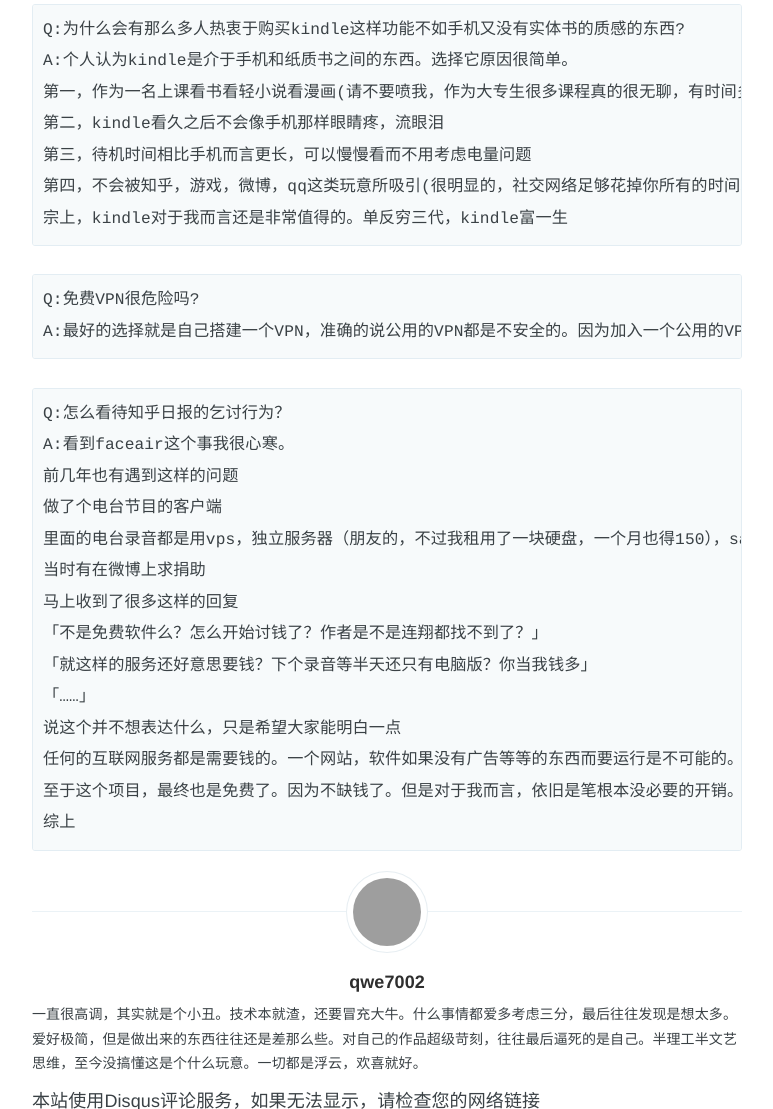
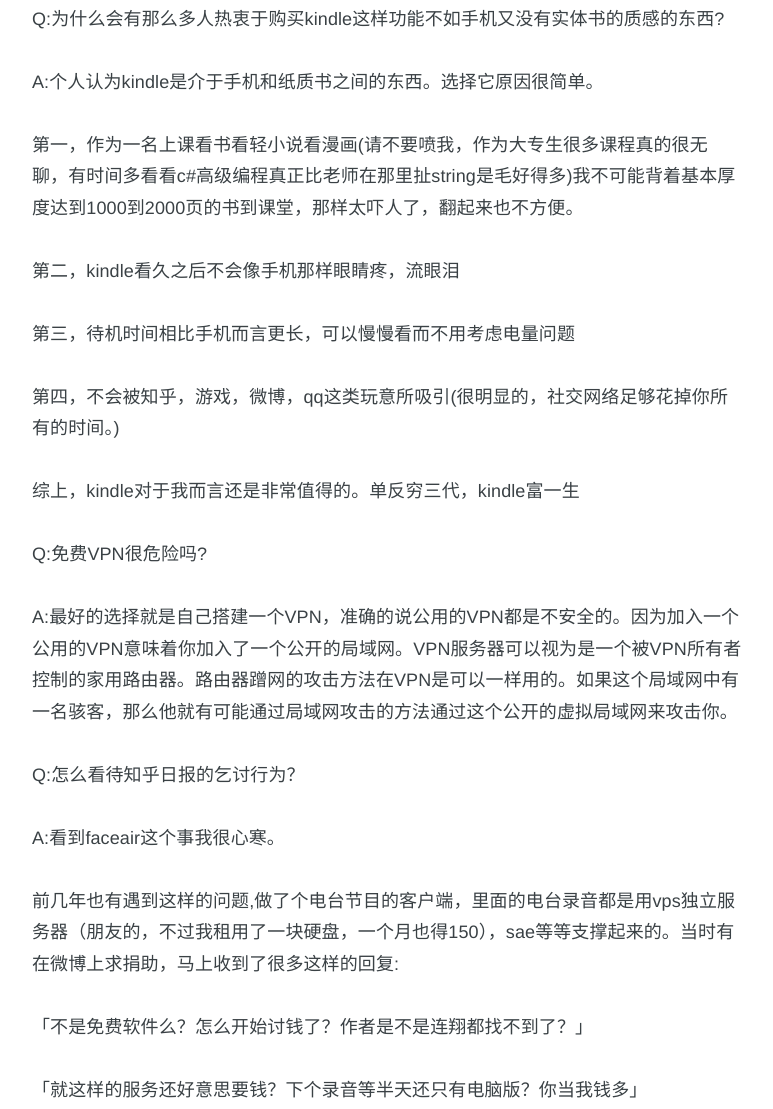
Before and after one commit to qwe7002/qwe7002.github.io, a plain HTML site: page post/wo-zai-zhi-hu-shang-de-yi-xie-hui-da.html in a window 1280 px wide. Shown: the part 311-1420 px from the top of the page, without its empty margins (253-1026 px from the left). Drawn offline with nearby package versions, Linux system fonts and the light colour scheme; grey boxes are pictures that could not be loaded; a script that the page names is missing.

Commit message:
Release time：Sun Aug 26 00:02:50 2018

```diff
--- a/post/wo-zai-zhi-hu-shang-de-yi-xie-hui-da.html
+++ b/post/wo-zai-zhi-hu-shang-de-yi-xie-hui-da.html
@@ -5,7 +5,7 @@
     <meta http-equiv="X-UA-Compatible" content="IE=edge">
     <meta name="renderer" content="webkit">
     <meta name="viewport" content="width=device-width, initial-scale=1.0"><title>我在知乎上的一些回答</title>
-    <meta name="description" content="以下是我个人觉得自己在知乎上不错的回答。">
+    <meta name="description" content="以下是我个人觉得自己在知乎上不错的回答。Q:为什么会有那么多人热衷于购买kindle这样功能不如手机又没有实体书的质感的东西?A:个人认为kindle是介于手机和纸质书之间的东西。选择它原因很简单。第一，作为一名上课看书看轻小说看漫画(请不要喷我，作为大专生很多课程真的很无聊，有时间多看看c高级编程真正比老师在那里扯string是毛好得多)我不可能背着基本厚度达到1000到2000页的书到课堂，那样太吓人了，翻起来也不方便。">
     <link rel="shortcut icon" href="https://qwe7002.com/static/user_file/favicon.ico">
     <link href="//cdn.bootcss.com/highlight.js/9.10.0/styles/github.min.css" rel="stylesheet">
     <link rel="stylesheet" type="text/css" href="/static/casper/css/screen.css">
@@ -55,36 +55,42 @@
             </header>
 
             <section class="post-content">
-                <p>以下是我个人觉得自己在知乎上不错的回答。
-<pre>
-Q:为什么会有那么多人热衷于购买kindle这样功能不如手机又没有实体书的质感的东西?
-A:个人认为kindle是介于手机和纸质书之间的东西。选择它原因很简单。
-第一，作为一名上课看书看轻小说看漫画(请不要喷我，作为大专生很多课程真的很无聊，有时间多看看c#高级编程真正比老师在那里扯string是毛好得多)我不可能背着基本厚度达到1000到2000页的书到课堂，那样太吓人了，翻起来也不方便。
-第二，kindle看久之后不会像手机那样眼睛疼，流眼泪
-第三，待机时间相比手机而言更长，可以慢慢看而不用考虑电量问题
-第四，不会被知乎，游戏，微博，qq这类玩意所吸引(很明显的，社交网络足够花掉你所有的时间。)
-宗上，kindle对于我而言还是非常值得的。单反穷三代，kindle富一生
-</pre>
-<pre>
-Q:免费VPN很危险吗?
-A:最好的选择就是自己搭建一个VPN，准确的说公用的VPN都是不安全的。因为加入一个公用的VPN意味着你加入了一个公开的局域网。VPN服务器可以视为是一个被VPN所有者控制的家用路由器。路由器蹭网的攻击方法在VPN是可以一样用的。如果这个局域网中有一名骇客，那么他就有可能通过局域网攻击的方法通过这个公开的虚拟局域网来攻击你。
-</pre>
-<pre>
-Q:怎么看待知乎日报的乞讨行为？
-A:看到faceair这个事我很心寒。
-前几年也有遇到这样的问题
-做了个电台节目的客户端
-里面的电台录音都是用vps，独立服务器（朋友的，不过我租用了一块硬盘，一个月也得150），sae等等支撑起来的。
-当时有在微博上求捐助
-马上收到了很多这样的回复
-「不是免费软件么？怎么开始讨钱了？作者是不是连翔都找不到了？」
-「就这样的服务还好意思要钱？下个录音等半天还只有电脑版？你当我钱多」
-「……」
-说这个并不想表达什么，只是希望大家能明白一点
-任何的互联网服务都是需要钱的。一个网站，软件如果没有广告等等的东西而要运行是不可能的。如果一直运行下去而没有任何捐助，那么这个网站终究还是要关闭，软件也是一样。
-至于这个项目，最终也是免费了。因为不缺钱了。但是对于我而言，依旧是笔根本没必要的开销。作为我，做一个免费的项目其实也好。毕竟这只是一个情怀。和利益，没有关系。
-综上
-</pre></p>
+                <p>以下是我个人觉得自己在知乎上不错的回答。</p>
+
+<p>Q:为什么会有那么多人热衷于购买kindle这样功能不如手机又没有实体书的质感的东西?</p>
+
+<p>A:个人认为kindle是介于手机和纸质书之间的东西。选择它原因很简单。</p>
+
+<p>第一，作为一名上课看书看轻小说看漫画(请不要喷我，作为大专生很多课程真的很无聊，有时间多看看c#高级编程真正比老师在那里扯string是毛好得多)我不可能背着基本厚度达到1000到2000页的书到课堂，那样太吓人了，翻起来也不方便。</p>
+
+<p>第二，kindle看久之后不会像手机那样眼睛疼，流眼泪</p>
+
+<p>第三，待机时间相比手机而言更长，可以慢慢看而不用考虑电量问题</p>
+
+<p>第四，不会被知乎，游戏，微博，qq这类玩意所吸引(很明显的，社交网络足够花掉你所有的时间。)</p>
+
+<p>综上，kindle对于我而言还是非常值得的。单反穷三代，kindle富一生</p>
+
+<p>Q:免费VPN很危险吗?</p>
+
+<p>A:最好的选择就是自己搭建一个VPN，准确的说公用的VPN都是不安全的。因为加入一个公用的VPN意味着你加入了一个公开的局域网。VPN服务器可以视为是一个被VPN所有者控制的家用路由器。路由器蹭网的攻击方法在VPN是可以一样用的。如果这个局域网中有一名骇客，那么他就有可能通过局域网攻击的方法通过这个公开的虚拟局域网来攻击你。</p>
+
+<p>Q:怎么看待知乎日报的乞讨行为？</p>
+
+<p>A:看到faceair这个事我很心寒。</p>
+
+<p>前几年也有遇到这样的问题,做了个电台节目的客户端，里面的电台录音都是用vps独立服务器（朋友的，不过我租用了一块硬盘，一个月也得150），sae等等支撑起来的。当时有在微博上求捐助，马上收到了很多这样的回复:</p>
+
+<p>「不是免费软件么？怎么开始讨钱了？作者是不是连翔都找不到了？」</p>
+
+<p>「就这样的服务还好意思要钱？下个录音等半天还只有电脑版？你当我钱多」</p>
+
+<p>「……」</p>
+
+<p>说这个并不想表达什么，只是希望大家能明白一点</p>
+
+<p>任何的互联网服务都是需要钱的。一个网站，软件如果没有广告等等的东西而要运行是不可能的。如果一直运行下去而没有任何捐助，那么这个网站终究还是要关闭，软件也是一样。
+至于这个项目，最终也是免费了。因为不缺钱了。但是对于我而言，依旧是笔根本没必要的开销。作为我，做一个免费的项目其实也好。毕竟这只是一个情怀。和利益，没有关系。</p>
 
             </section>
 
```
Also changed, not shown: index/4.html (+1 -1 lines), rss.xml (+37 -31 lines).
